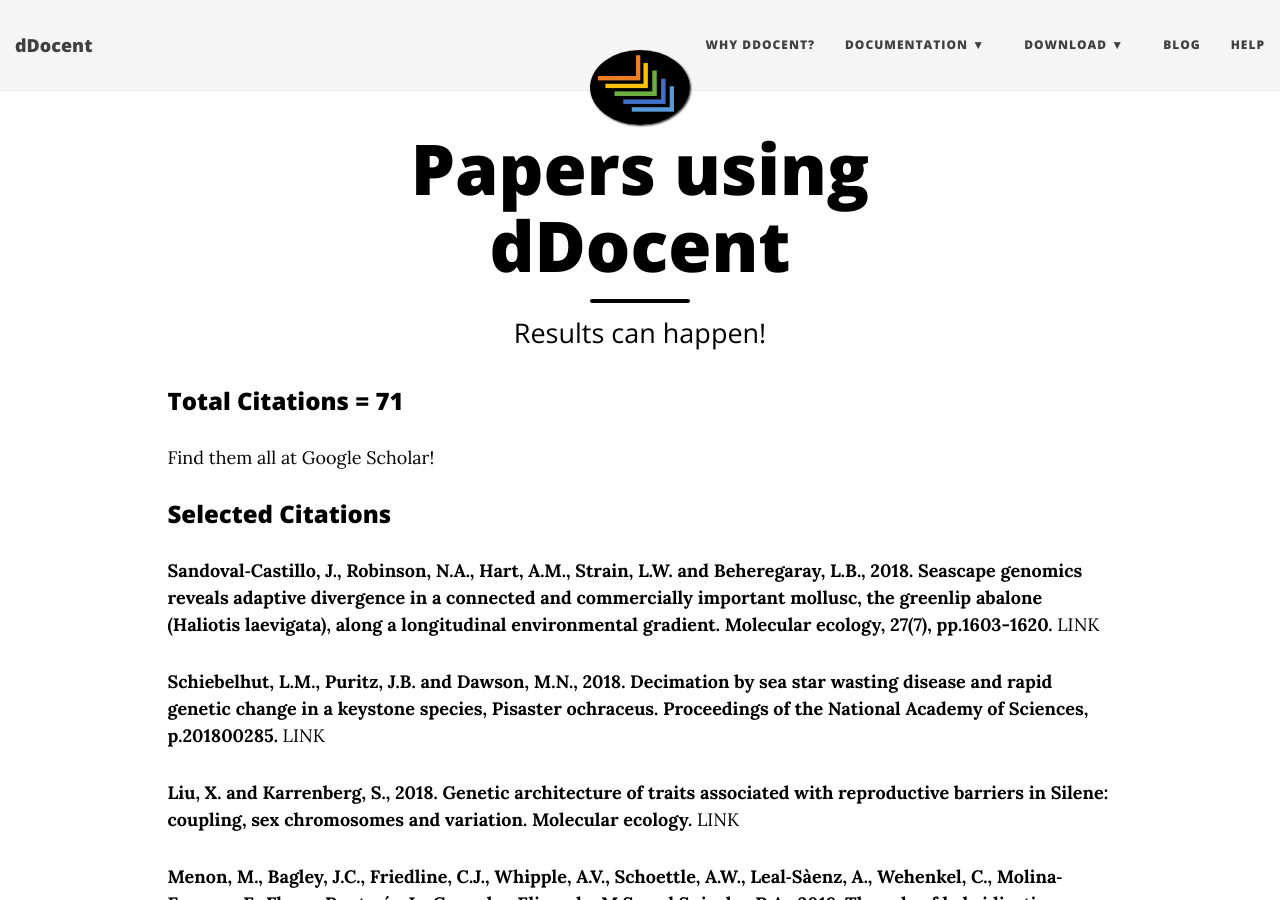
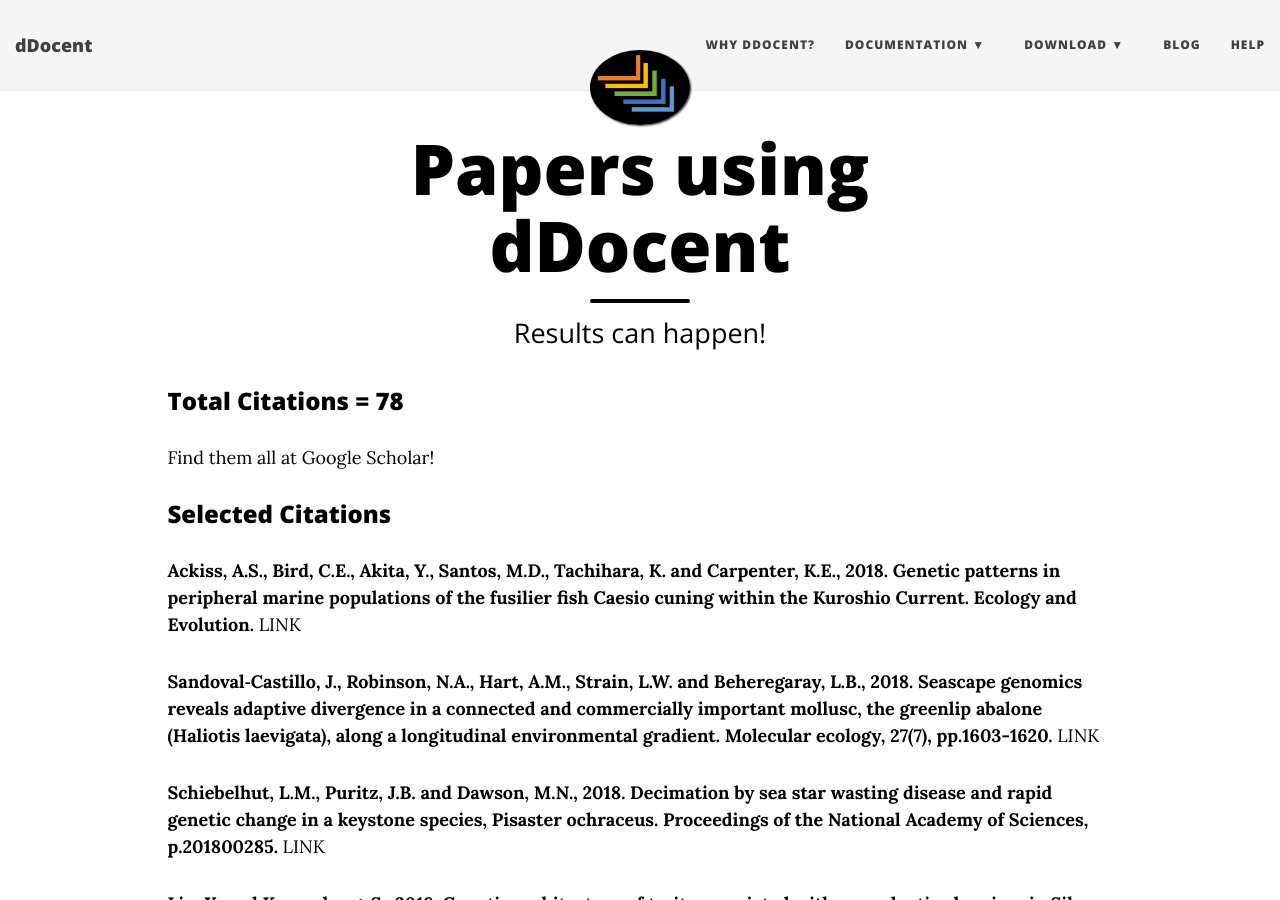
Before and after one commit to jpuritz/dDocent, a Jekyll site: the page built from using.md, in a window 1280 px wide and 900 px high. Built offline with Jekyll 4.4.1, drawn with Linux system fonts in a browser that asks for light colours; nearby versions of some CDN libraries.

Commit message:
Update using.md

```diff
--- a/using.md
+++ b/using.md
@@ -4,11 +4,13 @@
 subtitle: Results can happen!
 ---
 
-### Total Citations = 71
+### Total Citations = 78
 
 Find them all at [Google Scholar](https://scholar.google.com/scholar?cites=14803244071106482641&as_sdt=5,40&sciodt=0,40&hl=en)!
 
 ### Selected Citations
+
+**Ackiss, A.S., Bird, C.E., Akita, Y., Santos, M.D., Tachihara, K. and Carpenter, K.E., 2018. Genetic patterns in peripheral marine populations of the fusilier fish Caesio cuning within the Kuroshio Current. Ecology and Evolution.** [LINK](https://onlinelibrary.wiley.com/doi/abs/10.1002/ece3.4644)
 
 **Sandoval‐Castillo, J., Robinson, N.A., Hart, A.M., Strain, L.W. and Beheregaray, L.B., 2018. Seascape genomics reveals adaptive divergence in a connected and commercially important mollusc, the greenlip abalone (Haliotis laevigata), along a longitudinal environmental gradient. Molecular ecology, 27(7), pp.1603-1620.** [LINK](https://onlinelibrary.wiley.com/doi/abs/10.1111/mec.14526)
 
```
